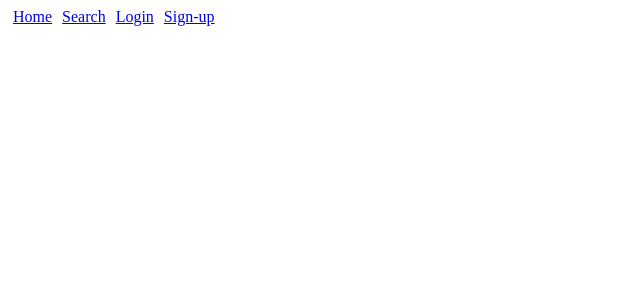
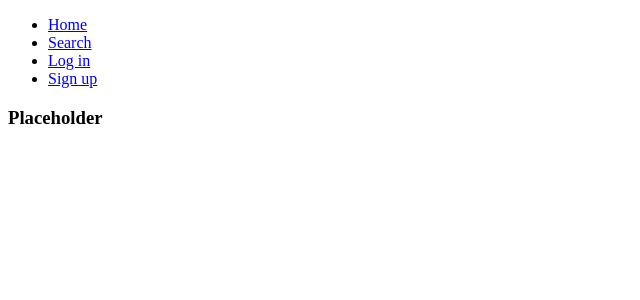
Before and after one commit to cat-rivers/react_library, a React (Create React App) app in the folder awesome_library/: page /signup/signupsuccessful in a window 1280 px wide. Shown: the top 300 px of the page, without its empty margins (0-640 px from the left). Built offline with nearby package versions, Linux system fonts and the light colour scheme.

Commit message:
add empty components and amend route system

```diff
--- a/awesome_library/src/App.js
+++ b/awesome_library/src/App.js
@@ -1,4 +1,4 @@
-import { BrowserRouter as Router, Routes, Route, Link} from "react-router-dom"
+import { BrowserRouter as Router, Routes, Route} from "react-router-dom"
 import Home from "./components/Home"
 import Search from "./components/Search"
 import MyPage from "./components/MyPage"
@@ -6,27 +6,22 @@ import Login from "./components/Login"
 import Signup from "./components/Signup"
 import BookById from "./components/BookById"
 import SignupSuccessful from "./components/SignupSuccessful"
+import Layout from "./components/Layout"
 
 function App() {
 
-  const padding = { padding: 5 }
-
   return (
     <Router>
-      <nav>
-        <Link style={padding} to="/">Home</Link>
-        <Link style={padding} to="/search">Search</Link>
-        <Link style={padding} to="/login">Login</Link>
-        <Link style={padding} to="/signup">Sign-up</Link>
-      </nav>
       <Routes>
-        <Route path="/" element={<Home/>} />
-        <Route path="/search" element={<Search/>} />
-        <Route path="/mypage" element={<MyPage/>} />
-        <Route path="/signupsuccessful" element={<SignupSuccessful/>} />
-        <Route path="/login" element={<Login/>} />
-        <Route path="/signup" element={<Signup/>} />
-        <Route path="/book/{id}" element={<BookById/>} />
+        <Route path="/" element={<Layout/>}>
+          <Route index element={<Home />} />
+          <Route path="search" element={<Search/>} />
+          <Route path="mypage" element={<MyPage/>} />
+          <Route path="signup/signupsuccessful" element={<SignupSuccessful/>} />
+          <Route path="login" element={<Login/>} />
+          <Route path="signup" element={<Signup/>} />
+          <Route path="search/book/{id}" element={<BookById/>} />
+        </Route>
       </Routes>
     </Router>
   )
--- /dev/null
+++ b/awesome_library/src/components/BookById.js
@@ -0,0 +1,7 @@
+const BookById = () => {
+    return (
+        <h3>Placeholder</h3>
+    )
+}
+
+export default BookById
--- /dev/null
+++ b/awesome_library/src/components/Home.js
@@ -0,0 +1,7 @@
+const Home = () => {
+    return (
+        <h3>Placeholder</h3>
+    )
+}
+
+export default Home
--- /dev/null
+++ b/awesome_library/src/components/Layout.js
@@ -0,0 +1,28 @@
+import { Outlet, Link } from "react-router-dom";
+
+const Layout = () => {
+  return (
+    <>
+      <nav>
+        <ul>
+          <li>
+            <Link to="/">Home</Link>
+          </li>
+          <li>
+            <Link to="/Search">Search</Link>
+          </li>
+          <li>
+            <Link to="/Log in">Log in</Link>
+          </li>
+          <li>
+            <Link to="/Sign up">Sign up</Link>
+          </li>
+        </ul>
+      </nav>
+
+      <Outlet />
+    </>
+  )
+};
+
+export default Layout;
--- /dev/null
+++ b/awesome_library/src/components/Login.js
@@ -0,0 +1,7 @@
+const Login = () => {
+    return (
+        <h3>Placeholder</h3>
+    )
+}
+
+export default Login
--- /dev/null
+++ b/awesome_library/src/components/MyPage.js
@@ -0,0 +1,7 @@
+const MyPage = () => {
+    return (
+        <h3>Placeholder</h3>
+    )
+}
+
+export default MyPage
--- /dev/null
+++ b/awesome_library/src/components/Search.js
@@ -0,0 +1,7 @@
+const Search = () => {
+    return (
+        <h3>Placeholder</h3>
+    )
+}
+
+export default Search
--- /dev/null
+++ b/awesome_library/src/components/Signup.js
@@ -0,0 +1,7 @@
+const Signup = () => {
+    return (
+        <h3>Placeholder</h3>
+    )
+}
+
+export default Signup
--- /dev/null
+++ b/awesome_library/src/components/SignupSuccessful.js
@@ -0,0 +1,7 @@
+const SignupSuccessful = () => {
+    return (
+        <h3>Placeholder</h3>
+    )
+}
+
+export default SignupSuccessful
```
Also changed, not shown: awesome_library/src/components/txt.txt (deleted).
